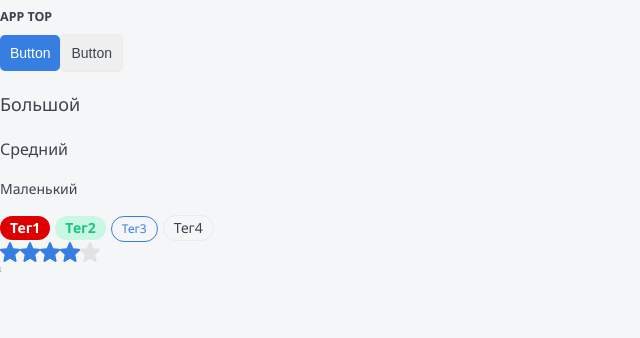
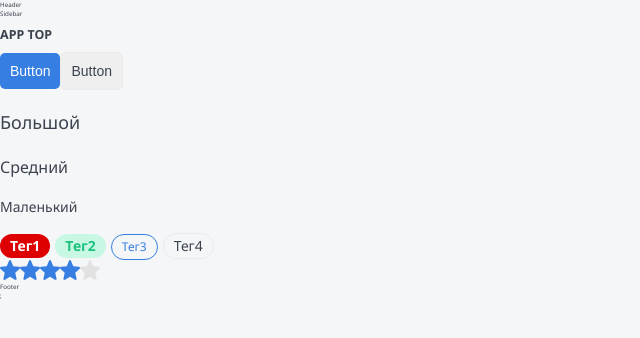
Before and after one commit to dmitrykorochkin/top-app, a Next.js app: page / in a window 1280 px wide. Shown: the top 338 px of the page, without its empty margins (0-640 px from the left). Built offline with nearby package versions, Linux system fonts and the light colour scheme.

Commit message:
add header footer sidebar

```diff
--- /dev/null
+++ b/layout/Footer/Footer.props.ts
@@ -0,0 +1,3 @@
+import { DetailedHTMLProps, HTMLAttributes } from "react";
+
+export interface FooterProps extends DetailedHTMLProps<HTMLAttributes<HTMLDivElement>, HTMLDivElement> {}
--- /dev/null
+++ b/layout/Footer/Footer.tsx
@@ -0,0 +1,8 @@
+import cn from "classnames";
+import { FooterProps } from "./Footer.props";
+import styles from "./Footer.module.css";
+
+
+export const Footer = ({ ...props }: FooterProps): JSX.Element => {
+  return <div {...props}>Footer</div>;
+};
--- /dev/null
+++ b/layout/Header/Header.props.ts
@@ -0,0 +1,3 @@
+import { DetailedHTMLProps, HTMLAttributes } from "react";
+
+export interface HeaderProps extends DetailedHTMLProps<HTMLAttributes<HTMLDivElement>, HTMLDivElement> {}
--- /dev/null
+++ b/layout/Header/Header.tsx
@@ -0,0 +1,8 @@
+import cn from "classnames";
+import { HeaderProps } from "./Header.props";
+import styles from "./Header.module.css";
+
+
+export const Header = ({ ...props }: HeaderProps): JSX.Element => {
+  return <div {...props}>Header</div>;
+};
--- a/layout/Layout.tsx
+++ b/layout/Layout.tsx
@@ -1,11 +1,22 @@
 import cn from "classnames";
 import { LayoutProps } from "./Layout.props";
 import styles from "./Layout.module.css";
+import { Sidebar } from "./Sidebar/Sidebar";
+import { Header } from "./Header/Header";
+import { Footer } from "./Footer/Footer";
 
 
 export const Layout = ({children}: LayoutProps):JSX.Element => {
   return (
     <>
+      <Header/>
+      <div>
+        <Sidebar/>
+        <div>
+          {children}
+        </div>
+      </div>
+      <Footer/>
     </>
   )
 }
--- /dev/null
+++ b/layout/Sidebar/Sidebar.props.ts
@@ -0,0 +1,3 @@
+import { DetailedHTMLProps, HTMLAttributes } from "react";
+
+export interface SidebarProps extends DetailedHTMLProps<HTMLAttributes<HTMLDivElement>, HTMLDivElement> {}
--- /dev/null
+++ b/layout/Sidebar/Sidebar.tsx
@@ -0,0 +1,12 @@
+import cn from "classnames";
+import { SidebarProps } from "./Sidebar.props";
+import styles from "./Sidebar.module.css";
+
+
+export const Sidebar = ({...props}: SidebarProps):JSX.Element => {
+  return (
+    <div {...props}>
+      Sidebar
+    </div>
+  )
+}
--- a/pages/index.tsx
+++ b/pages/index.tsx
@@ -1,3 +1,4 @@
+import { Layout } from "@/layout/Layout";
 import { useState } from "react";
 import { Rating } from "../components";
 
@@ -9,7 +10,7 @@
   const [rating, setRating] = useState<number>(STAR_COUNT);
 
   return (
-    <div>
+    <Layout>
       <h1>APP TOP</h1>
       <button className="primary">Button</button>
       <button className="ghost">Button</button>
@@ -23,6 +24,6 @@
       <div className="tag tag--m tag--ghost">Тег4</div>
 
       <Rating rating={rating} isEditable setRating={setRating}></Rating>
-    </div>
+    </Layout>
   );
 }
```
Also changed, not shown: layout/Footer/Footer.module.css (added), layout/Header/Header.module.css (added), layout/Sidebar/Sidebar.module.css (added).
